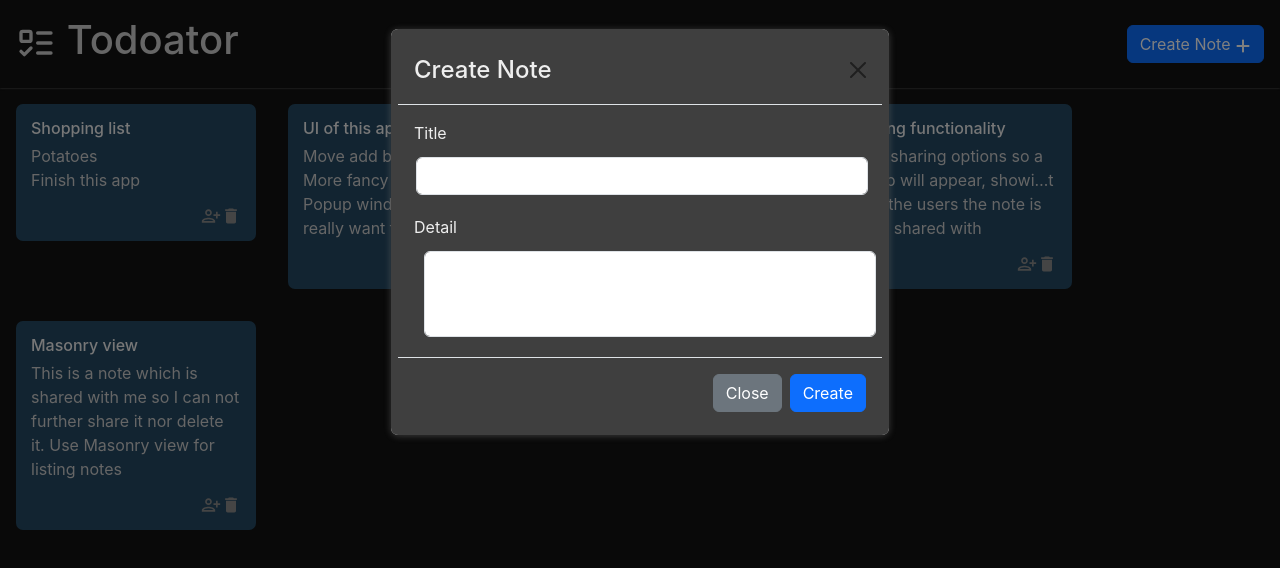
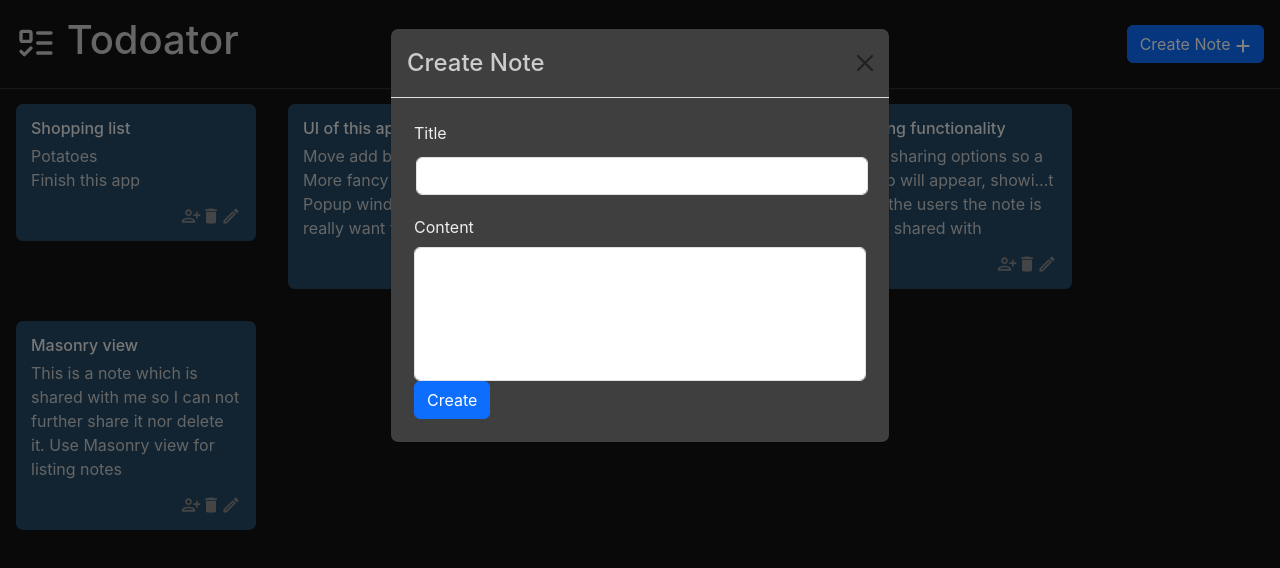
Before and after one commit to tomas-dostal/unicorn-fsy, a React (Create React App) app: page / in a window 1280 px wide. Both pictures are taken after a click on the button "Create Note". Shown: the top 568 px of the page. Built offline with nearby package versions, Linux system fonts and the light colour scheme.

Commit message:
Some nice styles around modal

```diff
--- a/src/App.js
+++ b/src/App.js
@@ -1,10 +1,7 @@
-// App.js
-
 import React, { useState } from 'react';
 import Header from './components/Header';
 import Note from "./components/Note";
 import NoteForm from "./components/NoteForm";
-import { Button } from "react-bootstrap";
 
 const users = ["user1", "user2", "user3"];
 const user = users[0];
@@ -25,7 +22,7 @@ const defaultState  = [
         title: 'This one should not be visible for user0',
         content: 'super secret',
         sharedWith: [],
-        owner: user[1],
+        owner: users[1],
     },
     {
         title: 'Sharing functionality',
@@ -58,6 +55,7 @@ function App(props) {
     };
 
     const openEditModal = (note) => {
+console.log("Opening edit modal");
         setEditNote(note);
         setShowModal(true);
     };
@@ -78,17 +76,15 @@ function App(props) {
                     setShowModal(false);
                     setEditNote(null);
                 }}
-                onSubmit={(e) => {
-                    e.preventDefault();
-                    const formData = new FormData(e.target);
-                    const newNote = {
-                        title: formData.get('title'),
-                        content: formData.get('content'),
-                    };
+                onSubmit={(newNote) => {
                     if (editNote) {
-                        console.log("edit");
-                        // Handle update
-                        // Update your existing note with newNote
+                        const updatedNotes = notes.map((note, index) => {
+                            if (index === notes.indexOf(editNote)) {
+                                return { ...editNote, ...newNote };
+                            }
+                            return note;
+                        });
+                        setNotes(updatedNotes);
                     } else {
                         addNote(newNote);
                     }
--- a/src/components/Note.jsx
+++ b/src/components/Note.jsx
@@ -1,10 +1,11 @@
 import React, {useState} from 'react';
-import { MdDelete } from "react-icons/md";
-import { MdOutlinePersonAddAlt1 } from "react-icons/md";
-import { BsFillPeopleFill } from "react-icons/bs";
+import {MdDelete} from "react-icons/md";
+import {MdOutlinePersonAddAlt1} from "react-icons/md";
+import {BsFillPeopleFill} from "react-icons/bs";
+import { MdOutlineModeEditOutline } from "react-icons/md";
 import SharePopup from "./SharePopup";
 
-function Note({title, content, id, user, owner, sharedWith, onDelete, onShare,}) {
+function Note({title, content, id, user, owner, sharedWith, onDelete, onEdit, onShare,}) {
 
     const [isPopupOpen, setPopupOpen] = useState(false);
     const [selectedUser, setSelectedUser] = useState(null);
@@ -16,7 +17,7 @@ function Note({title, content, id, user, owner, sharedWith, onDelete, onShare,})
     const handleUserSelect = (username) => {
 
         setSelectedUser(username);
-    if(!sharedWith.includes(user)){
+        if (!sharedWith.includes(user)) {
             sharedWith.push(username);
             console.log("Note '" + id + "'now shared with " + sharedWith.toString())
         }
@@ -24,18 +25,20 @@ function Note({title, content, id, user, owner, sharedWith, onDelete, onShare,})
     };
 
 
-    if(!sharedWith.includes(user) && user !== owner)
+    if (!sharedWith.includes(user) && user !== owner)
         return null;
     return (
         <div className="note">
             <h1>{title}</h1>
-      {sharedWith.includes(user) && <BsFillPeopleFill size={20} />}
+            {sharedWith.includes(user) && <BsFillPeopleFill size={20}/>}
             <p>{content}</p>
+            <button onClick={() => onEdit(id)}><MdOutlineModeEditOutline size={20}/>
+            </button>
             <button onClick={() => onDelete(id)}>
-        <MdDelete size={20} />
+                <MdDelete size={20}/>
             </button>
             {user === owner && (
-           <button onClick={togglePopup}><MdOutlinePersonAddAlt1 size={20} /></button>
+                <button onClick={togglePopup}><MdOutlinePersonAddAlt1 size={20}/></button>
             )}
 
             {isPopupOpen && (
--- a/src/components/NoteForm.jsx
+++ b/src/components/NoteForm.jsx
@@ -1,43 +1,57 @@
-import React from 'react';
-import {Form, Button, Modal} from 'react-bootstrap';
+// NoteForm.js
 
-const NoteForm = ({show, onHide, onSubmit, note}) => {
+import React, { useState, useEffect } from 'react';
+import { Modal, Button, Form } from 'react-bootstrap';
+
+const NoteForm = ({ show, onHide, onSubmit, note }) => {
+    const [formData, setFormData] = useState({ title: '', content: '' });
+
+    useEffect(() => {
+        if (note) {
+            setFormData({ title: note.title, content: note.content });
+        } else {
+            setFormData({ title: '', content: '' });
+        }
+    }, [note]);
+
+    const handleChange = (e) => {
+        const { name, value } = e.target;
+        setFormData((prevData) => ({ ...prevData, [name]: value }));
+    };
+
     return (
-        <Modal show={show} onHide={onHide}>
-            <Form onSubmit={onSubmit}>
-                <Modal.Header closeButton>
-                    <Modal.Title>{note ? 'Edit Note' : 'Create Note'}</Modal.Title>
-                </Modal.Header>
-                <Modal.Body>
-                    <Form.Group controlId="noteTitle">
+        <Modal show={show} onHide={onHide}  className="dark-modal">
+            <Modal.Header closeButton>
+                <Modal.Title>{note ? 'Edit Note' : 'Create Note'}</Modal.Title>
+            </Modal.Header>
+            <Modal.Body>
+                <Form onSubmit={onSubmit}>
+                    <Form.Group controlId="title">
                         <Form.Label>Title</Form.Label>
                         <Form.Control
                             type="text"
                             name="title"
-                            defaultValue={note ? note.title : ''}
+                            value={formData.title}
+                            onChange={handleChange}
                             required
                         />
                     </Form.Group>
-                    <Form.Group controlId="noteContent">
-                        <Form.Label>Detail</Form.Label>
+                    <Form.Group controlId="content">
+                        <Form.Label>Content</Form.Label>
                         <Form.Control
                             as="textarea"
-                            rows={3}
+                            rows={5}
                             name="content"
-                            defaultValue={note ? note.content : ''}
+                            value={formData.content}
+                            onChange={handleChange}
                             required
                         />
                     </Form.Group>
-                </Modal.Body>
-                <Modal.Footer>
-                    <Button variant="secondary" onClick={onHide}>
-                        Close
+                    <Button variant="primary" type="submit">
+                        {note ? 'Save Changes' : 'Create'}
                     </Button>
-                    <Button variant="primary" type="submit">
-                        {note ? 'Update' : 'Create'}
-                    </Button>
-                </Modal.Footer>
-            </Form>
+                </Form>
+            </Modal.Body>
         </Modal>
     );
 };
--- a/src/index.css
+++ b/src/index.css
@@ -15,6 +15,9 @@ body {
     box-sizing: border-box;
 }
 
+.modal-content {
+    background-color: #3f3f3f;
+}
 header {
     box-shadow: 0 0 2px 0 rgb(112, 112, 112);
     display: flex ;
@@ -30,9 +33,10 @@ form {
     background: #3f3f3f;
     padding: 7px;
     border-radius: 7px;
-    box-shadow: 0 1px 7px 0 rgb(112, 112, 112, 0.5);
+    /*box-shadow: 0 1px 7px 0 rgb(112, 112, 112, 0.5);*/
     color: #eee;
 }
+
 
 form input {
     width: 100%;
@@ -45,13 +49,9 @@ form input {
     color: #ccc;
 }
 
-.modal-content{
-    background-color: none;
-}
 form textarea {
     width: 100%;
     border: none;
-    margin: 4px 10px;
     outline: none;
     font-size: 1.3em;
     resize: none;
```
Lines whose indentation alone changed are shown as unchanged.
